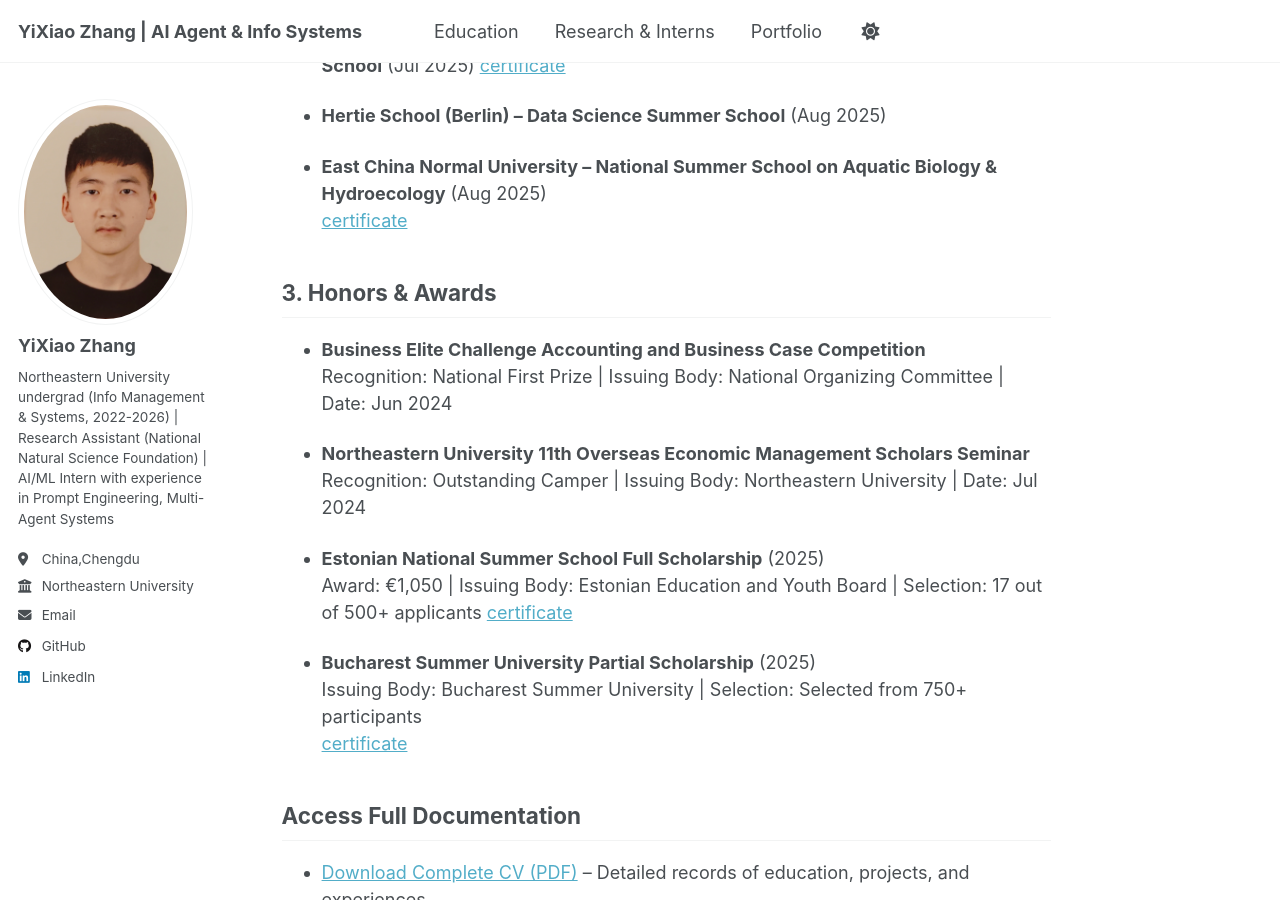
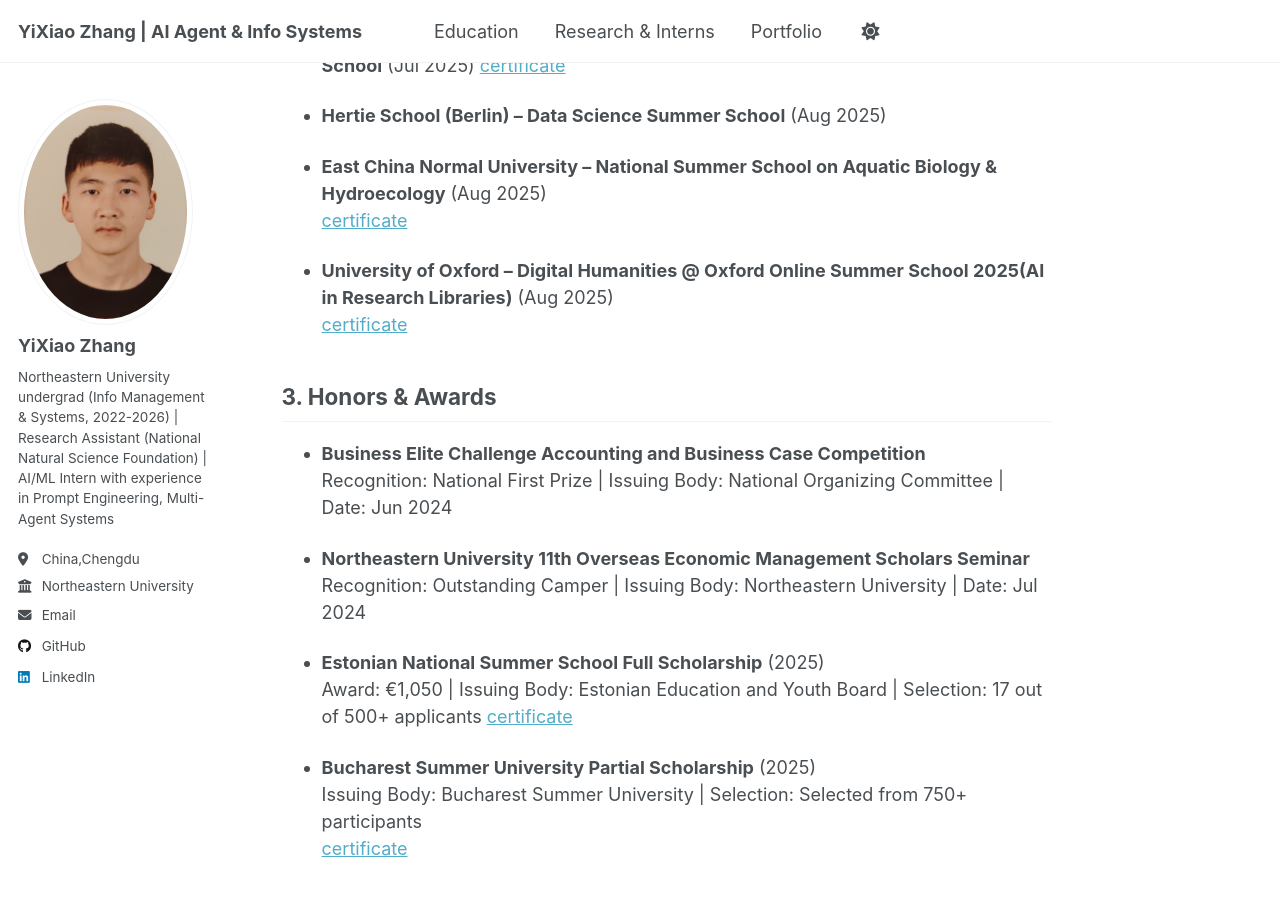
Before and after one commit to kiko022/kiko022.github.io, a Jekyll site: the page built from _pages/education.md, in a window 1280 px wide and 900 px high, scrolled down 1023 px. Built offline with Jekyll 4.4.1, drawn with Linux system fonts in a browser that asks for light colours; a script that is not in the unit is left out.

Commit message:
Update education.md

```diff
--- a/_pages/education.md
+++ b/_pages/education.md
@@ -42,6 +42,10 @@
 - **East China Normal University – National Summer School on Aquatic Biology & Hydroecology** (Aug 2025)
    [certificate](/files/certificate/18202429280_ZYX.pdf)
 
+- **University of Oxford – Digital Humanities @ Oxford  Online Summer School 2025(AI in Research Libraries)** (Aug 2025)
+   [certificate](/files/certificate/YiXiao Zhang_DHOxSS 2025 Attendance Certificate_03.09.25.pdf)
+
+
 ## 3. Honors & Awards
 - **Business Elite Challenge Accounting and Business Case Competition**
   Recognition: National First Prize | Issuing Body: National Organizing Committee | Date: Jun 2024
```
